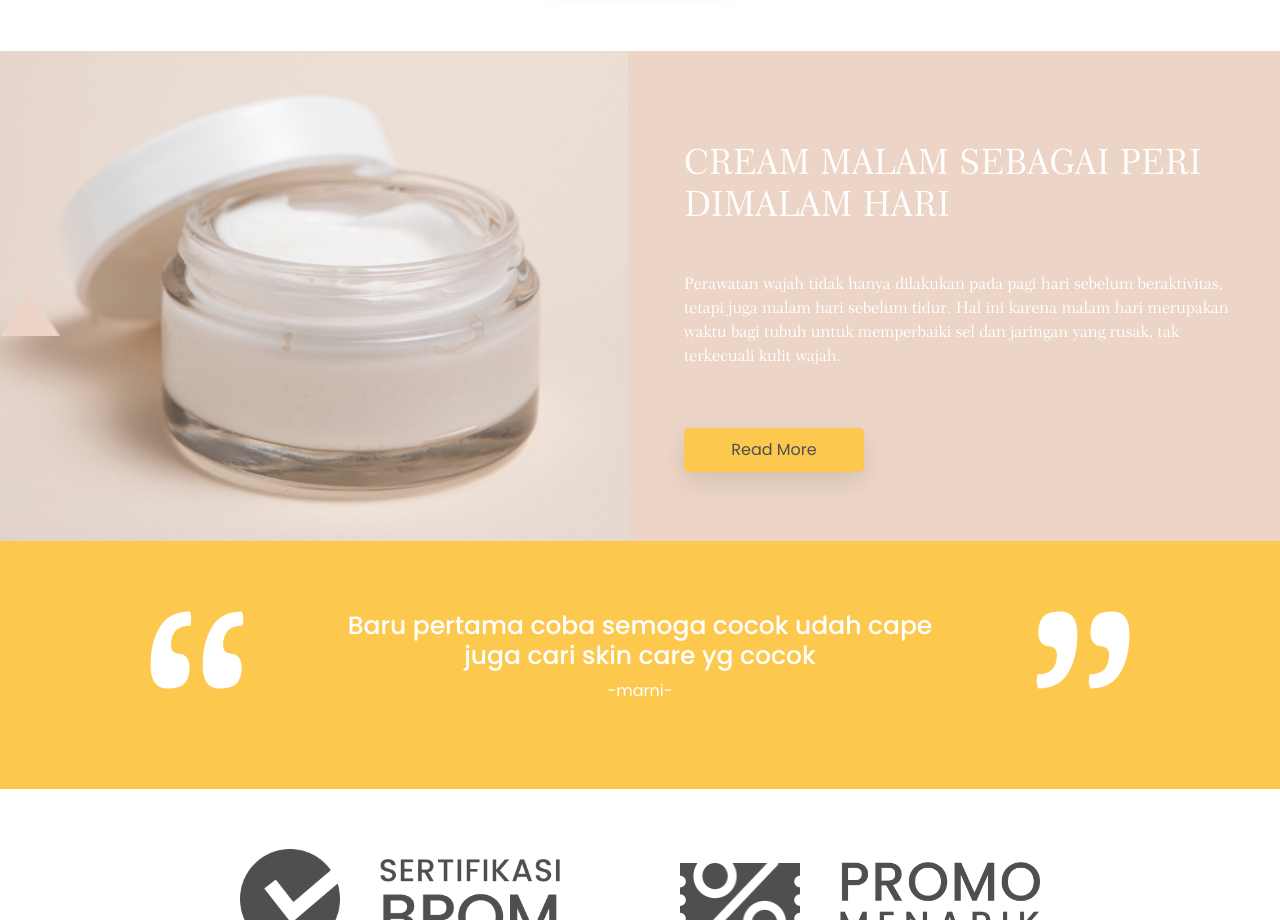
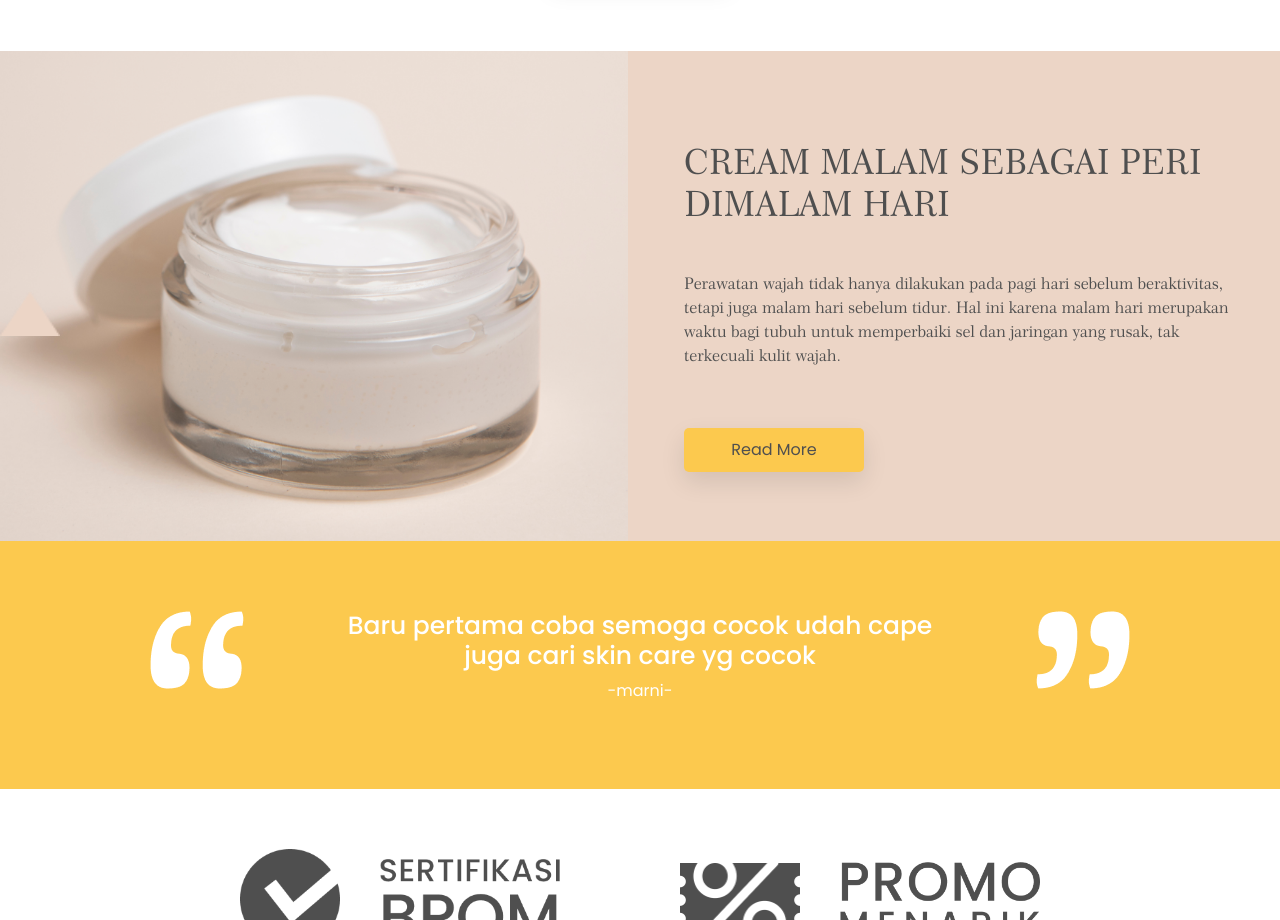
Before and after one commit to ridhotamma/thisisyours.github.io, a plain HTML site: page index.html in a window 1280 px wide. Shown: the part 1220-2140 px from the top of the page. Drawn offline with nearby package versions, Linux system fonts and the light colour scheme.

Commit message:
change color of featured products

```diff
--- a/css/styles.css
+++ b/css/styles.css
@@ -1275,6 +1275,10 @@ input[type='radio'] {
         padding: 0;
     }
 
+    p.fp-subtitle, p.fp-title {
+        color: #4F4F4F !important;
+    }
+
     p.fp-subtitle {
         padding: 0 20px;
         padding-top: 15px;
--- a/index.html
+++ b/index.html
@@ -110,8 +110,8 @@
       <div class="row d-flex justify-content-center align-items-center">
           <img class="col-lg-6 col-sm-12 featured-img" src="./img/Mask Group.png" alt="group mask">
         <div class="col-lg-6 p-4" col-sm-12>
-          <h1 class="fp-title" style="font-family: 'century751', sans-serif;">CREAM MALAM SEBAGAI PERI DIMALAM HARI</h1>
-          <p class="fp-subtitle" style="font-family: 'century751', sans-serif;">Perawatan wajah tidak hanya dilakukan pada pagi hari sebelum beraktivitas, tetapi juga malam hari sebelum tidur. Hal ini karena malam hari merupakan waktu bagi tubuh untuk memperbaiki sel dan jaringan yang rusak, tak terkecuali kulit wajah.</p>
+          <h1 class="fp-title" style="font-family: 'century751', sans-serif; color: #4f4f4f;">CREAM MALAM SEBAGAI PERI DIMALAM HARI</h1>
+          <p class="fp-subtitle" style="font-family: 'century751', sans-serif; color: #4f4f4f;">Perawatan wajah tidak hanya dilakukan pada pagi hari sebelum beraktivitas, tetapi juga malam hari sebelum tidur. Hal ini karena malam hari merupakan waktu bagi tubuh untuk memperbaiki sel dan jaringan yang rusak, tak terkecuali kulit wajah.</p>
         <a href="./products/red-jelly.html">
           <button class="primary-button ml-20 mt-4">Read More</button>
         </a>
```
